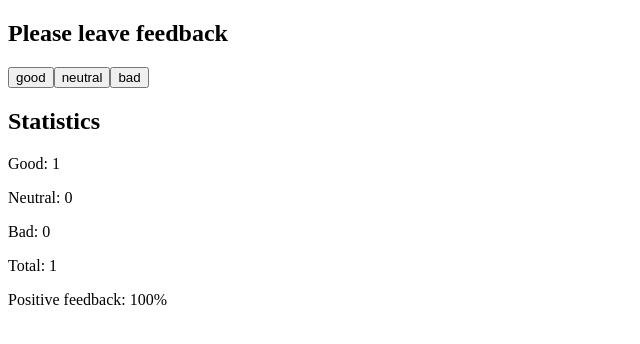
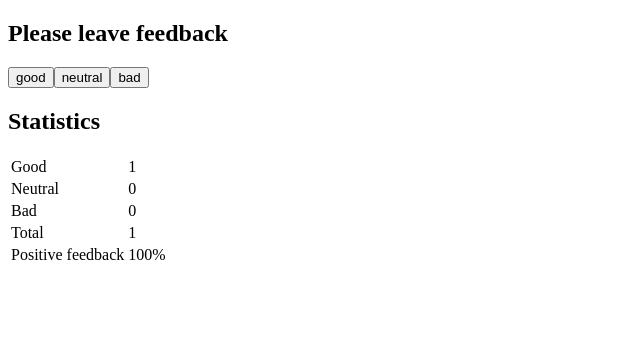
Before and after one commit to Venglevskyi/goit-react-hw-02-feedback, a React (Create React App) app: page / in a window 1280 px wide. Both pictures are taken after a click on the button "good". Shown: the top 344 px of the page, without its empty margins (0-640 px from the left). Built offline with nearby package versions, Linux system fonts and the light colour scheme.

Commit message:
fixed finaly

```diff
--- a/src/App.js
+++ b/src/App.js
@@ -25,19 +25,21 @@ export default class App extends Component {
 
   countPositiveFeedbackPercentage = () => {
     const { good, neutral, bad } = this.state;
-    return Math.round((good * 100) / (bad + neutral + good)) + '%';
+    return Math.round((good * 100) / (bad + neutral + good)) + "%";
   };
 
   render() {
     const { good, neutral, bad } = this.state;
 
     return (
-      <div>
+      <>
         <Section title="Please leave feedback">
           <FeedbackOptions
             options={["good", "neutral", "bad"]}
             onLeaveFeedback={this.handleClick}
           />
+        </Section>
+        <Section title="Statistics">
           <Statistics
             good={good}
             neutral={neutral}
@@ -46,7 +48,7 @@ export default class App extends Component {
             positivePercentage={this.countPositiveFeedbackPercentage()}
           />
         </Section>
-      </div>
+      </>
     );
   }
 }
--- a/src/Components/Statistics/Statistic.js
+++ b/src/Components/Statistics/Statistic.js
@@ -2,9 +2,12 @@ import React from "react";
 import PropTypes from "prop-types";
 
 const Statistic = ({ label, value }) => (
-  <p>
-    {label}: {value}
-  </p>
+  <tbody>
+    <tr>
+      <td>{label}</td>
+      <td>{value}</td>
+    </tr>
+  </tbody>
 );
 
 Statistic.propTypes = {
--- a/src/Components/Statistics/Statistics.js
+++ b/src/Components/Statistics/Statistics.js
@@ -5,20 +5,19 @@ import Statistic from "./Statistic";
 import Notification from "../Notification/Notification";
 
 const Statistics = ({ good, neutral, bad, total, positivePercentage }) => (
-  <section>
-    <h2>Statistics</h2>
+  <>
     {total > 0 ? (
-      <>
+      <table>
         <Statistic label="Good" value={String(good)} />
         <Statistic label="Neutral" value={String(neutral)} />
         <Statistic label="Bad" value={String(bad)} />
         <Statistic label="Total" value={String(total)} />
         <Statistic label="Positive feedback" value={positivePercentage} />
-      </>
+      </table>
     ) : (
       <Notification message="No feedback given" />
     )}
-  </section>
+  </>
 );
 
 Statistics.propTypes = {
```
